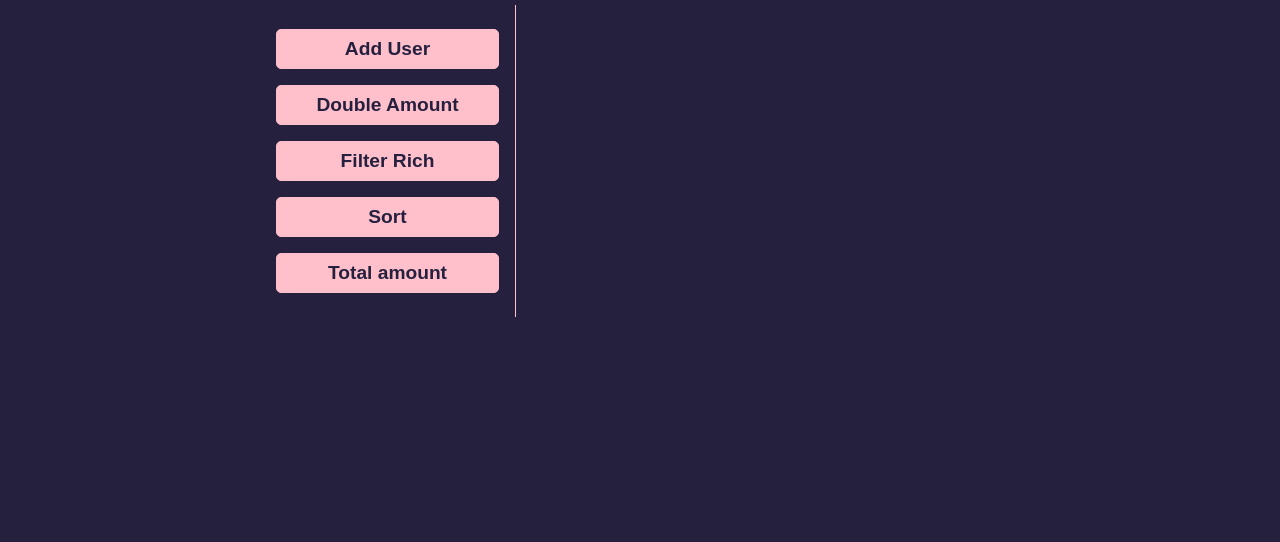
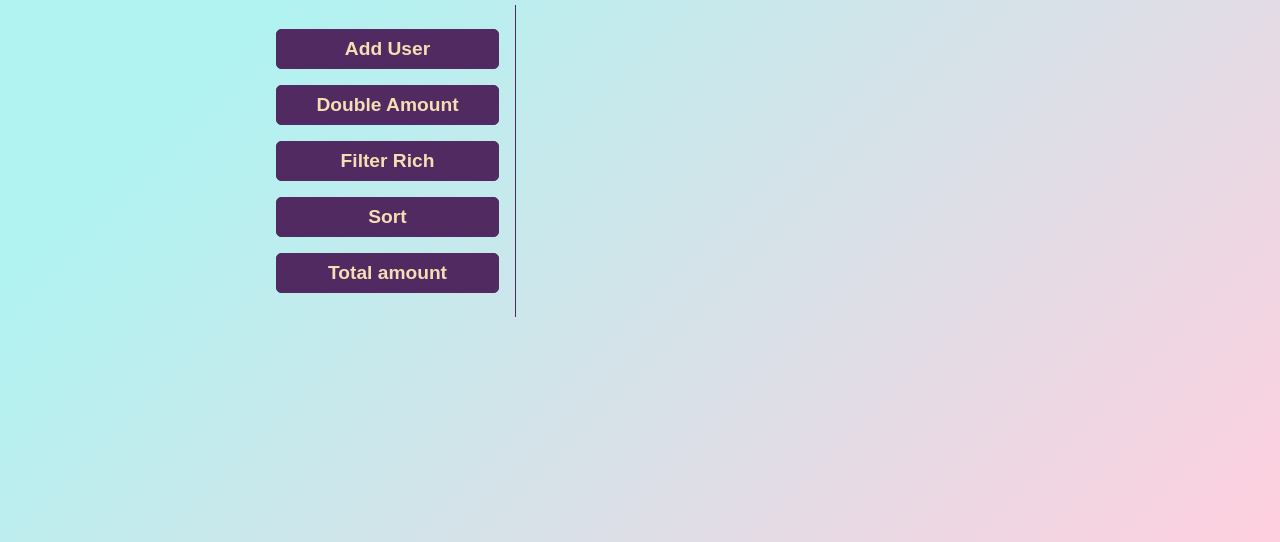
Before and after one commit to divya569/Bankapp, a plain HTML site: page index.html in a window 1280 px wide. Shown: the part 258-800 px from the top of the page. Drawn offline with Linux system fonts and the light colour scheme; a web font is replaced by a local one.

Commit message:
Initial commit

```diff
--- a/style.css
+++ b/style.css
@@ -1,8 +1,10 @@
 @import url('https://fonts.googleapis.com/css2?family=Baloo+Tammudu+2&display=swap');
 
 :root{
-    --dark-color:#26203f;
-    --white-color:pink;
+    --dark-color:background-color: #ffcfdf;
+    background-image: linear-gradient(315deg, #ffcfdf 0%, #b0f3f1 74%);
+
+    --white-color:rgb(80, 42, 97);
 }
 
 *{
@@ -42,7 +44,7 @@ aside{
 
 button{
     background-color: var(--white-color);
-    color: var(--dark-color);
+    color:wheat;
     padding: 0.5rem 1rem;
     border: 1px solid var(--white-color);
     border-radius: 5px;
@@ -88,7 +90,7 @@ h2{
 }
 
 h3{
-    color:aquamarine;
+    color:blueviolet;
     border-top: 1px solid var(--white-color);
     padding-top: 0.5rem;
 }
```
